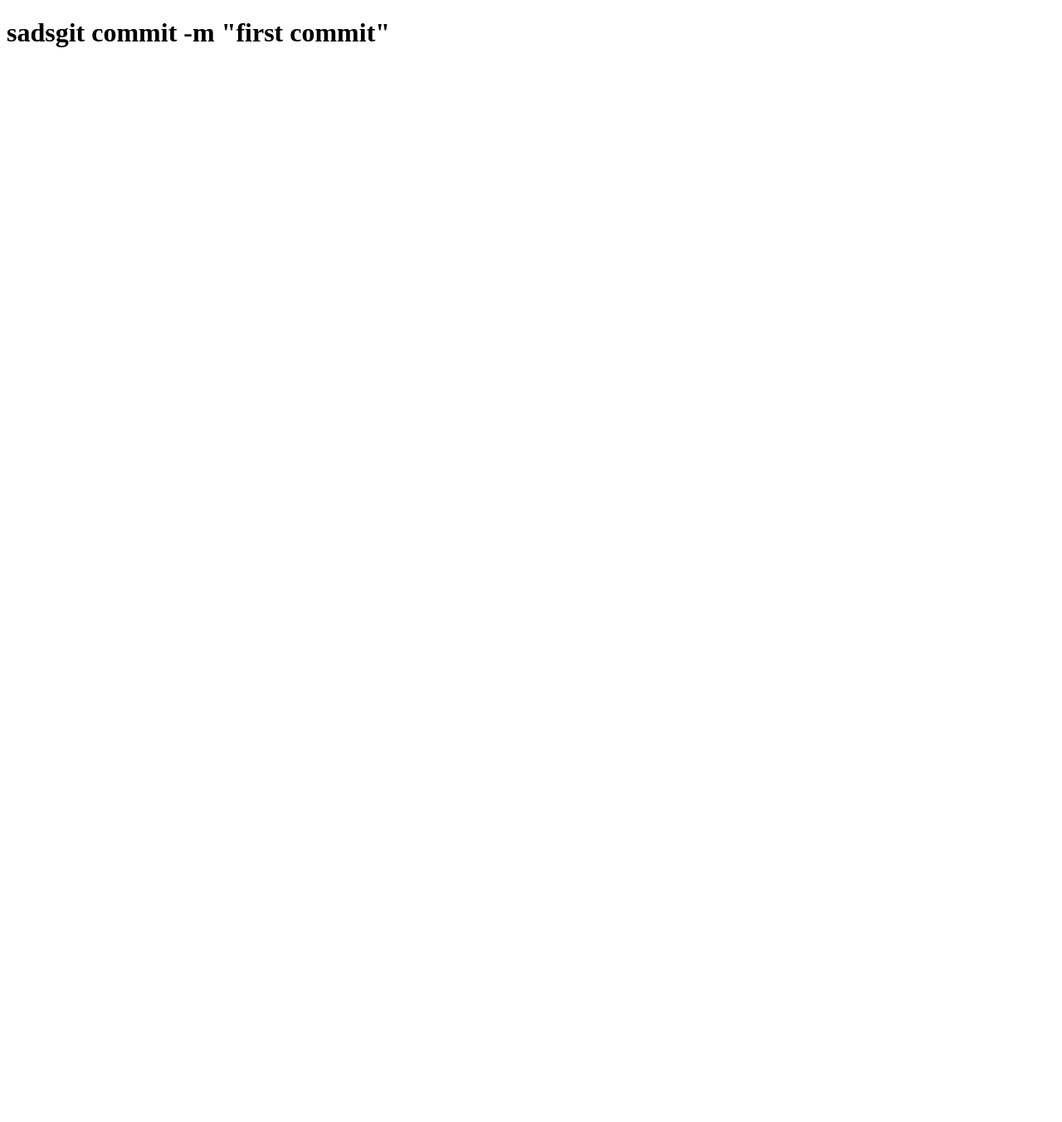
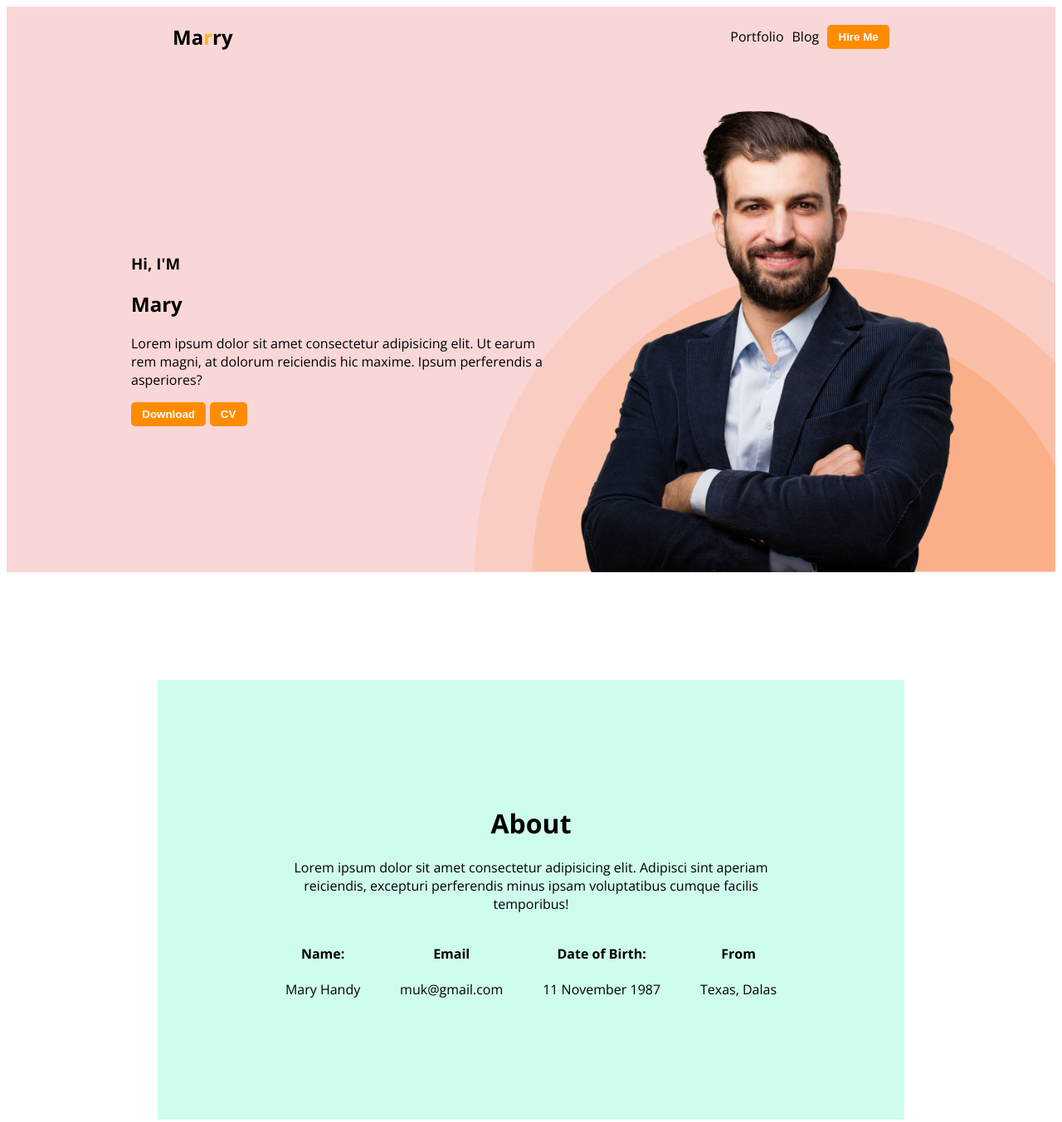
Before and after one commit to dilruba-sarker/portfolio-assignment-one, a plain HTML site: page index.html in a window 1280 px wide. Shown: the whole page at 83% size. Before the commit the page ends 800 px from the top, so only its background shows below. Drawn offline with nearby package versions, Linux system fonts and the light colour scheme.

Commit message:
my 2nd commit

```diff
--- a/index.html
+++ b/index.html
@@ -3,9 +3,65 @@
 <head>
     <meta charset="UTF-8">
     <meta name="viewport" content="width=device-width, initial-scale=1.0">
+    <link rel="preconnect" href="https://fonts.googleapis.com">
+<link rel="preconnect" href="https://fonts.gstatic.com" crossorigin>
+<link href="https://fonts.googleapis.com/css2?family=Jost:ital,wght@0,100..900;1,100..900&family=Open+Sans:ital,wght@0,300..800;1,300..800&family=Plus+Jakarta+Sans:ital,wght@0,200..800;1,200..800&display=swap" rel="stylesheet">
+    <link rel="stylesheet" href="style.css">
     <title>Document</title>
 </head>
 <body>
-    <h1>sadsgit commit -m "first commit"</h1>
+    <section class="header-sec">
+        <header class="main-header">
+            <h1>Ma<span id="span">r</span>ry</h1>
+            <nav>
+                <ul>
+                    <li>Portfolio</li>
+                    <li>Blog</li>
+                    <li><button class="btn">Hire Me</button></li>
+                </ul>
+            </nav>
+
+        </header>
+
+        <div class="banner">
+            <div class="banner-content">
+                <h3>Hi, I'M</h3>
+                <h1>Mary</h1>
+                <p>Lorem ipsum dolor sit amet consectetur adipisicing elit. Ut earum  rem magni, at dolorum reiciendis hic maxime. Ipsum perferendis a asperiores?</p>
+                <button class="btn">Download</button>
+                <button class="btn">CV</button>
+            </div>
+            <img class="profile-pic" src="./images/hardy.png" alt="">
+        </div>
+    </section>
+    <main class="main">
+        <div class="about">
+            <h1 class="about-greeting">About</h1>
+            <p class="about-para">Lorem ipsum dolor sit amet consectetur adipisicing elit. Adipisci sint aperiam reiciendis, excepturi perferendis minus ipsam voluptatibus cumque facilis temporibus!</p>
+
+            <!--.about-info*4>h4.info-title+p.info-description  -->
+
+           <div class="address">
+            <div class="about-inf">
+                <h4 class="info-title">Name:</h4>
+                <p class="info-description"> Mary Handy</p>
+            </div>
+            <div class="about-inf">
+                <h4 class="info-title">Email</h4>
+                <p class="info-description">muk@gmail.com</p>
+            </div>
+            <div class="about-inf">
+                <h4 class="info-title">Date of Birth:</h4>
+                <p class="info-description">11 November 1987</p>
+            </div>
+            <div class="about-inf">
+                <h4 class="info-title">From</h4>
+                <p class="info-description">Texas, Dalas</p>
+            </div>
+           </div>
+
+        </div>
+    </main>
+    <footer></footer>
 </body>
 </html>
--- /dev/null
+++ b/style.css
@@ -0,0 +1,96 @@
+.main-header{
+    display: flex;
+    justify-content: space-between;
+    align-items: center;
+    margin:0 200px;
+
+
+
+}
+/* .header-sec{  background-image: url(./images/header_bg.png); } */
+
+
+/* shared style */
+body{
+    font-family: "Open Sans", sans-serif;
+
+
+}
+
+
+#span{
+    color: rgb(255, 183, 2);
+}
+
+nav>ul{
+    display: flex;
+    align-items: center;
+
+}
+
+nav li{
+    list-style: none;
+    margin-left: 10px;
+
+}
+
+.btn{
+    background-color: darkorange;
+    border: 0;
+    padding: .5em 1em;
+    color:white;
+    font-weight: 700;
+    border-radius: 5px;
+}
+/* header stryle */
+
+.header-sec{
+    background-color: hsl(0, 73%, 91%);
+
+}
+
+/* banner design */
+.banner{ padding: 30px 30px 0px 150px;
+     display: flex;
+     align-items: center;
+     background-image: url(./images/header_bg.png);
+     background-repeat: no-repeat;
+     background-position: bottom right;
+     background-size: 700px;
+}
+
+.banner-content{
+    max-width: 500px;
+
+}
+.banner .profile-pic{
+    width: 500px;
+
+
+}
+
+/* about */
+.main{
+    max-width: 900px;
+  margin: 0 auto;
+}
+.about{
+    background-color: rgb(207, 253, 237);
+    padding: 130px;
+    margin: 130px 0;
+}
+.about-greeting{
+    text-align: center;
+}
+
+.about-para{
+    text-align: center;
+}
+.address{
+    display:flex ;
+    justify-content: space-around;
+}
+
+.about-inf{
+    text-align: center;
+}
```
Also changed, not shown: images/developer.png (added), images/hardy.png (added), images/header_bg.png (added), images/icons/facebook.png (added), images/icons/insta.png (added), images/icons/js.png (added), images/icons/mongo.png (added), images/icons/nodejs.png (added), images/icons/react.png (added), images/icons/twitter.png (added).
